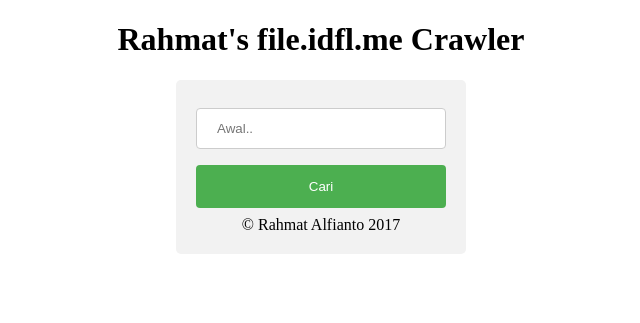
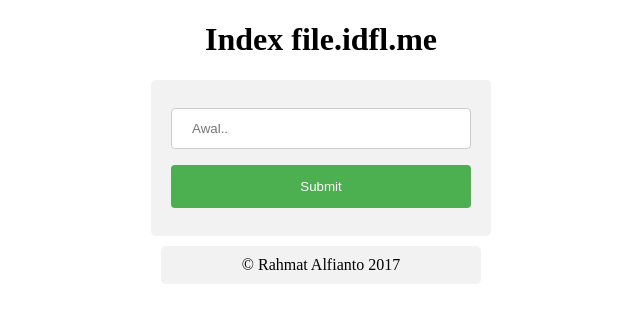
Before and after one commit to rahmat1023/idflcrawl, a PHP site: page / in a window 1280 px wide. Shown: the top 323 px of the page, without its empty margins (319-959 px from the left). Run offline with PHP 8.4, Linux system fonts and the light colour scheme.

Commit message:
Add files via upload

```diff
--- a/index.php
+++ b/index.php
@@ -5,11 +5,28 @@
    <meta charset='utf-8'>
    <meta http-equiv="X-UA-Compatible" content="IE=edge">
    <meta name="viewport" content="width=device-width, initial-scale=1">
-   <link rel="stylesheet" href="style.css">
 </head>
 <style>
+body {
+  background-color: #fff;
+  padding: 0px;
+  margin: 0px;
+}
+
+form {
+  width: 300px;
+  display: inline-block;
+  position: relative;
+
+}
+
+h1 {
+  text-align: center;
+  color: #000;
+}
+
 input[type=text], select {
-    width: 250px;
+    width: 300px;
     position: relative;
     padding: 12px 20px;
     margin: 8px auto;
@@ -20,7 +37,7 @@ input[type=text], select {
 }
 
 input[type=submit] {
-    width: 250px;
+    width: 300px;
     position: relative;
     background-color: #4CAF50;
     color: white;
@@ -36,22 +53,27 @@ input[type=submit]:hover {
 }
 
 div {
-	width:250px;
+	width:300px;
 	margin: 10px auto;
     border-radius: 5px;
     background-color: #f2f2f2;
     padding: 20px;
-	text-align : center;
+}
+div.copyright{
+    text-align: center;
+    padding: 10px;
 }
 </style>
 <body>
-	<h1>Rahmat's file.idfl.me Crawler</h1>
+	<h1>Index file.idfl.me</h1>
 <div>
   <form action="crawl.php">
     <input type="text" id="fname" name="a" placeholder="Awal.."><br>
-    <input type="submit" value="Cari">
+    <input type="submit" value="Submit">
   </form>
-	© Rahmat Alfianto 2017
+</div>
+<div class="copyright">
+  © Rahmat Alfianto 2017
 </div>
 
 </body>
```
Also changed, not shown: crawl.php (+12 -4 lines).
